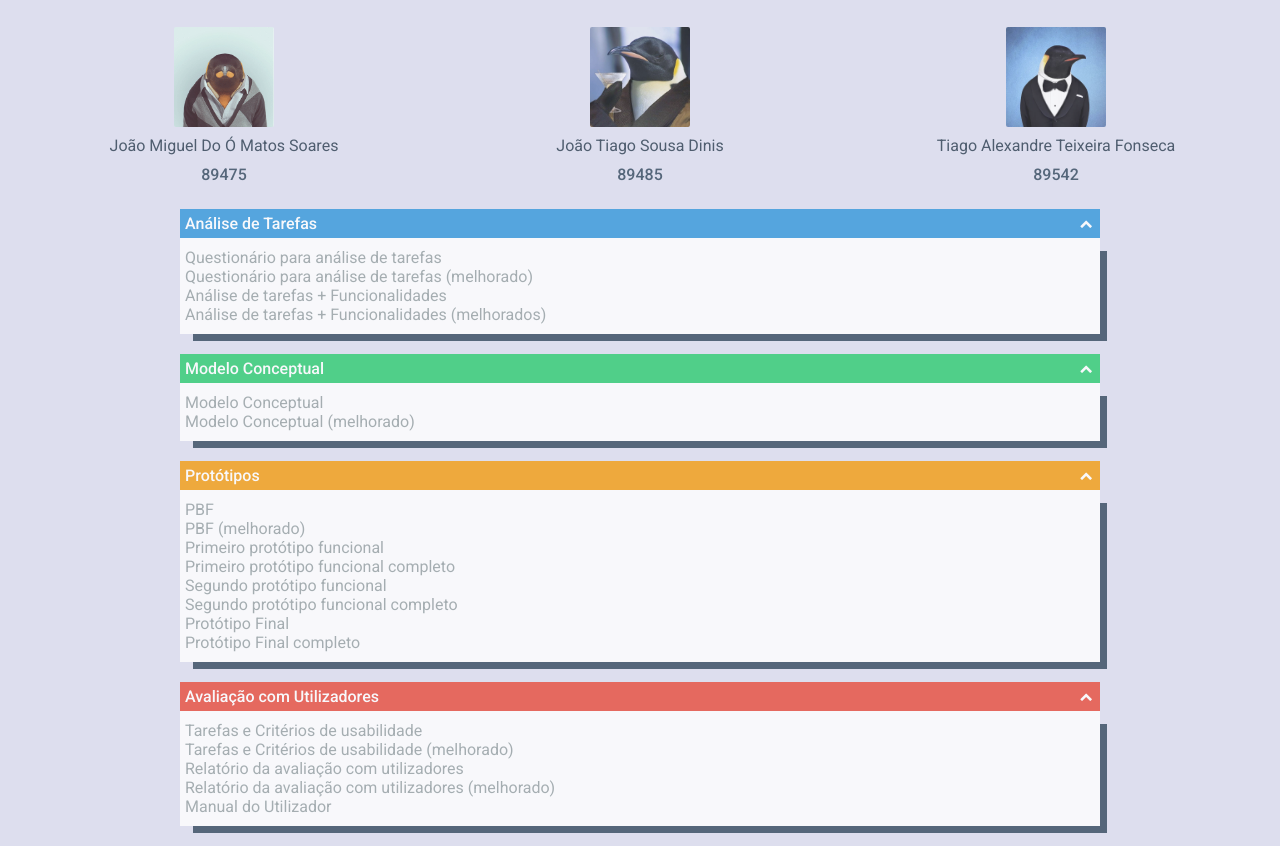
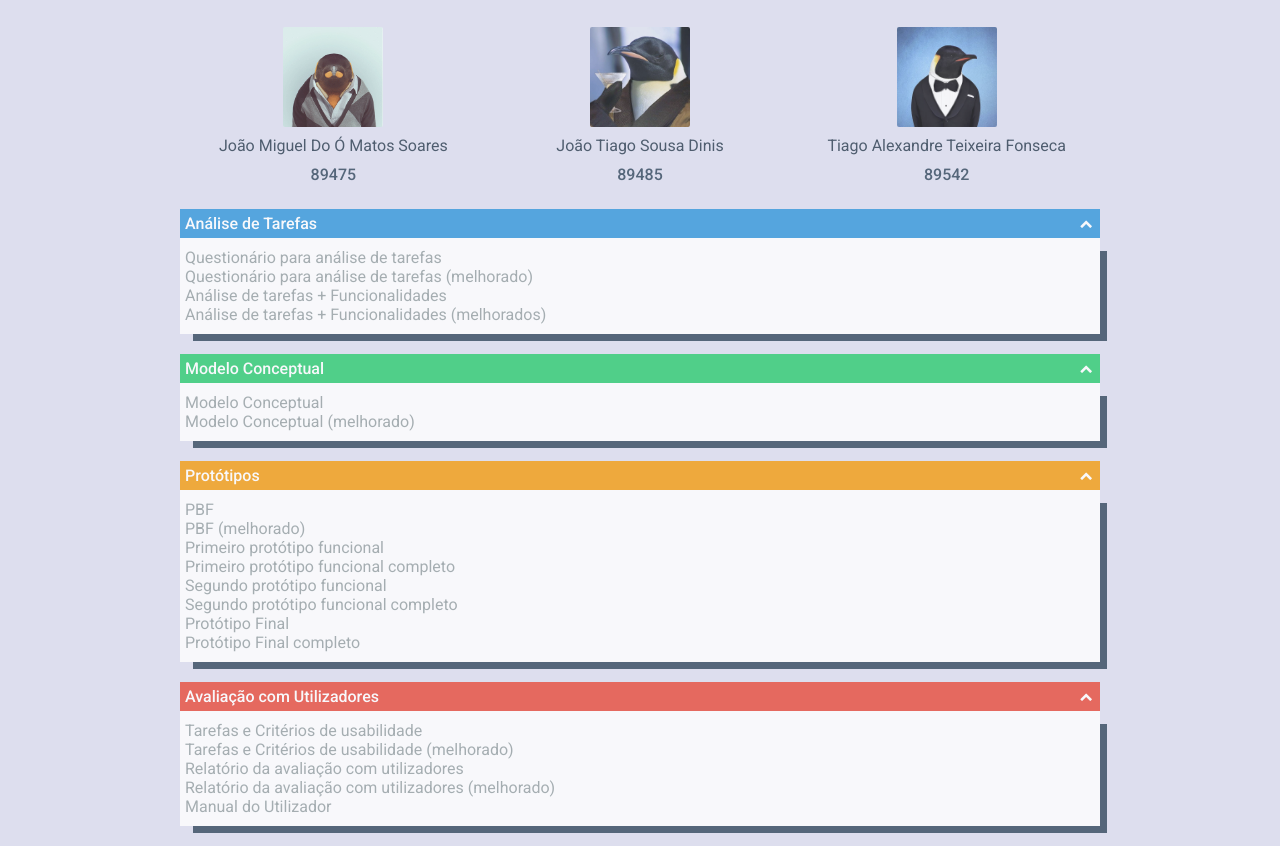
Before and after one commit to gh-jsoares/IPM-Site, a plain HTML site: page index.html in a window 1280 px wide. Shown: the part 99-945 px from the top of the page. Drawn offline with Linux system fonts and the light colour scheme.

Commit message:
Added max-width to table students

```diff
--- a/assets/css/styles.css
+++ b/assets/css/styles.css
@@ -40,6 +40,7 @@ header .subtitle {
     margin: 0 auto;
     justify-content: space-evenly;
     transition: .3s all ease-in-out;
+    max-width: 920px;
 }
 
 #table-student .student-col {
```
